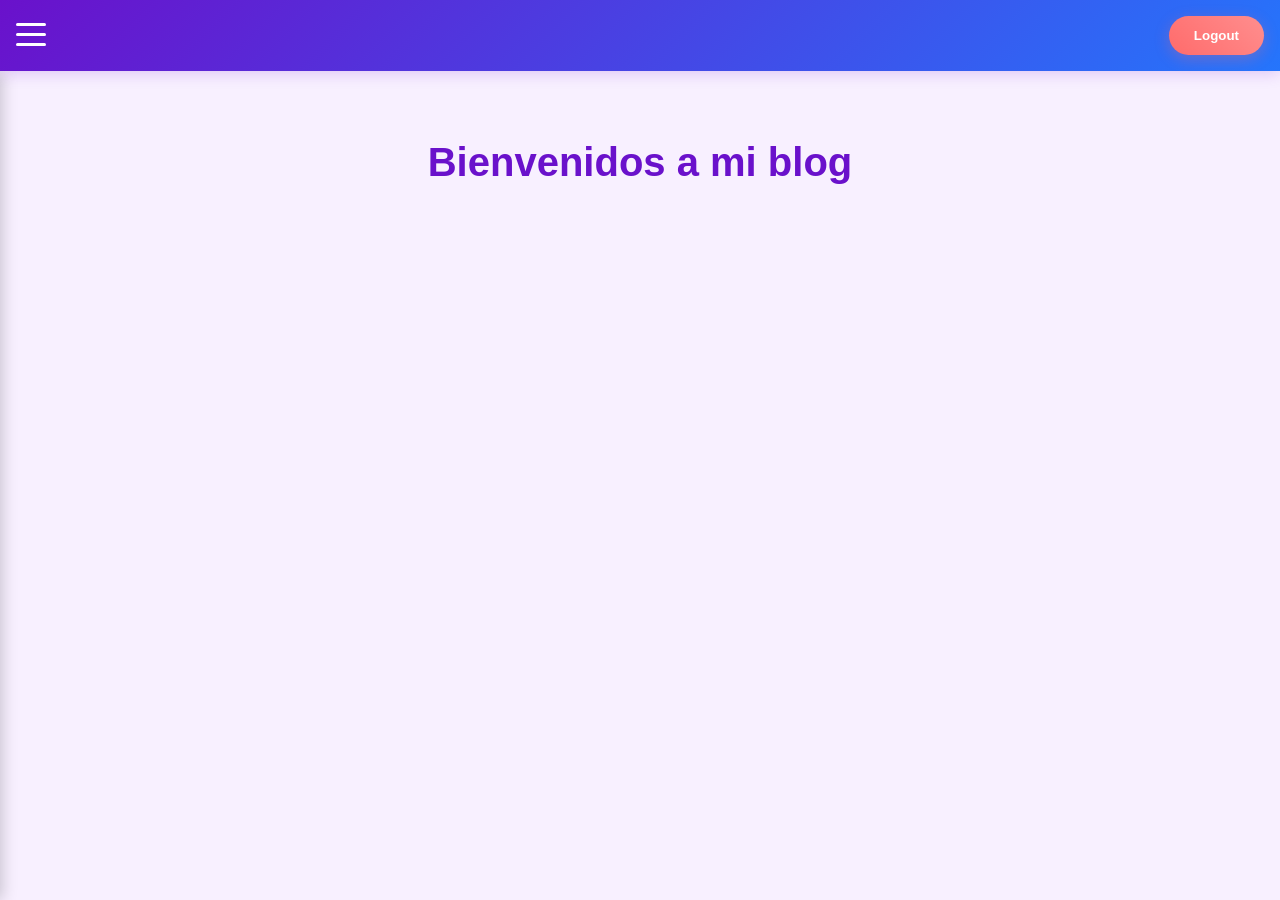
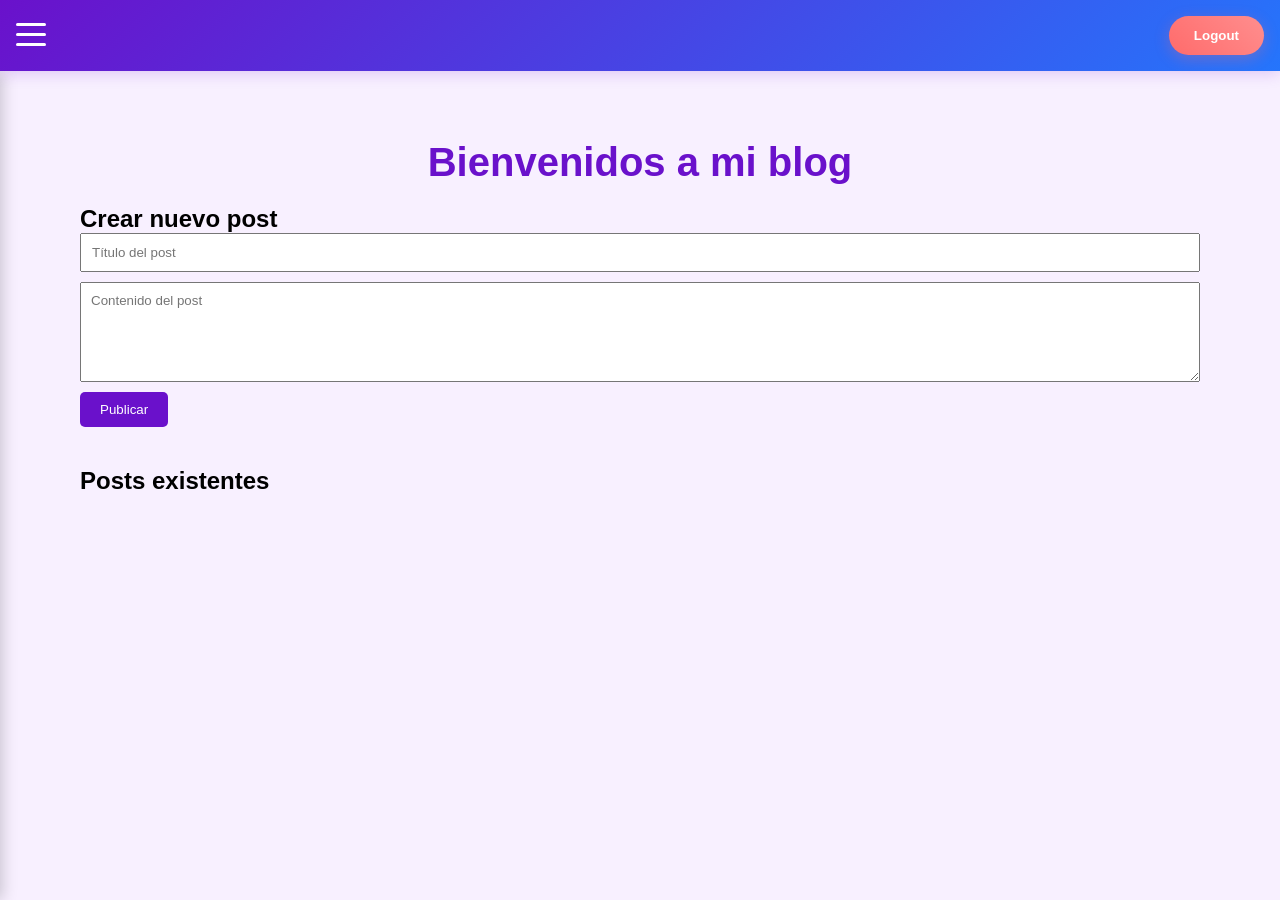
Before and after one commit to AlonsoRecuero/blog.github.io, a Jekyll site: the page home.html, which Jekyll copies as it is, in a window 1280 px wide. Built offline with Jekyll 4.4.1, drawn with Linux system fonts in a browser that asks for light colours; part of the change alters nothing that is shown.

Commit message:
Creacion posts firebase

```diff
--- a/home.html
+++ b/home.html
@@ -189,8 +189,90 @@
 
     <div class="main-content">
         <h1>Bienvenidos a mi blog</h1>
-        <!-- Contenido adicional aquí -->
+
+    <!-- Formulario para crear posts -->
+    <div id="create-post">
+        <h2>Crear nuevo post</h2>
+        <form id="post-form">
+            <input type="text" id="post-title" placeholder="Título del post" required style="display:block; margin-bottom:10px; padding:10px; width:100%;">
+            <textarea id="post-content" placeholder="Contenido del post" required style="display:block; margin-bottom:10px; padding:10px; width:100%; height:100px;"></textarea>
+            <button type="submit" style="padding:10px 20px; background: #6a11cb; color: #fff; border: none; border-radius: 5px;">Publicar</button>
+        </form>
     </div>
+
+    <!-- Listado de posts existentes -->
+    <div id="posts-list" style="margin-top: 40px;">
+        <h2>Posts existentes</h2>
+        <div id="posts-container" style="margin-top: 20px;"></div>
+    </div>
+</div>
+
+<script>
+import { initializeApp } from "https://www.gstatic.com/firebasejs/11.0.2/firebase-app.js";
+  import { getAnalytics } from "https://www.gstatic.com/firebasejs/11.0.2/firebase-analytics.js";
+
+    // Inicializa Firebase (asegúrate de incluir el SDK de Firebase en tu proyecto)
+  const firebaseConfig = {
+    apiKey: "AIzaSyCxx1Oy3IVOzYPYggilV5okWyozPnw08QQ",
+    authDomain: "web-blog-e36f9.firebaseapp.com",
+    databaseURL: "https://web-blog-e36f9-default-rtdb.europe-west1.firebasedatabase.app",
+    projectId: "web-blog-e36f9",
+    storageBucket: "web-blog-e36f9.firebasestorage.app",
+    messagingSenderId: "851452791419",
+    appId: "1:851452791419:web:6a748bcbad7bfeba4a30de",
+    measurementId: "G-F1WXKQPL6S"
+    };
+const app = initializeApp(firebaseConfig);
+  const analytics = getAnalytics(app);
+
+    // Manejar el envío del formulario
+    document.getElementById("post-form").addEventListener("submit", function (e) {
+        e.preventDefault();
+
+        const title = document.getElementById("post-title").value;
+        const content = document.getElementById("post-content").value;
+
+        if (title && content) {
+            db.collection("posts").add({
+                title: title,
+                content: content,
+                timestamp: firebase.firestore.FieldValue.serverTimestamp()
+            }).then(() => {
+                alert("Post creado exitosamente");
+                document.getElementById("post-form").reset();
+                loadPosts();
+            }).catch((error) => {
+                console.error("Error al crear el post: ", error);
+            });
+        }
+    });
+
+    // Cargar posts desde Firestore
+    function loadPosts() {
+        const postsContainer = document.getElementById("posts-container");
+        postsContainer.innerHTML = ""; // Limpia la lista existente
+
+        db.collection("posts").orderBy("timestamp", "desc").get().then((querySnapshot) => {
+            querySnapshot.forEach((doc) => {
+                const post = doc.data();
+                const postElement = document.createElement("div");
+                postElement.style = "margin-bottom: 20px; padding: 15px; border: 1px solid #ddd; border-radius: 5px; background: #fff;";
+                postElement.innerHTML = `
+                    <h3>${post.title}</h3>
+                    <p>${post.content}</p>
+                    <small>${post.timestamp?.toDate().toLocaleString() || "Sin fecha"}</small>
+                `;
+                postsContainer.appendChild(postElement);
+            });
+        }).catch((error) => {
+            console.error("Error al cargar los posts: ", error);
+        });
+    }
+
+    // Llamar a la función para cargar los posts al inicio
+    loadPosts();
+</script>
+
 
     <script>
         function toggleMenu() {
```
